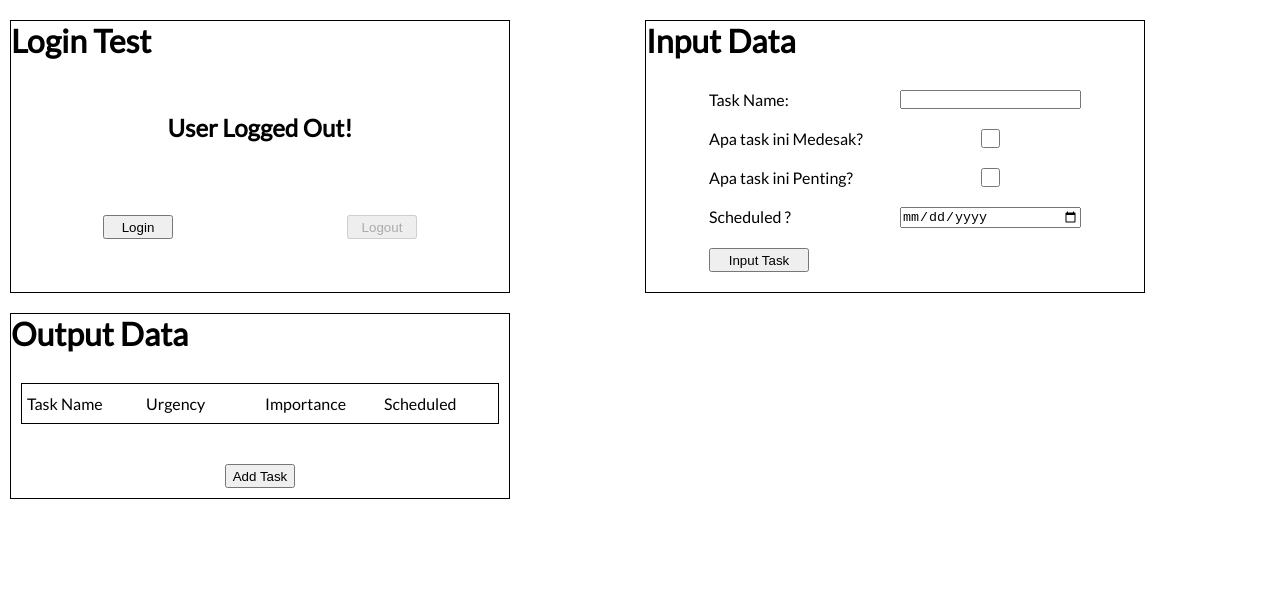
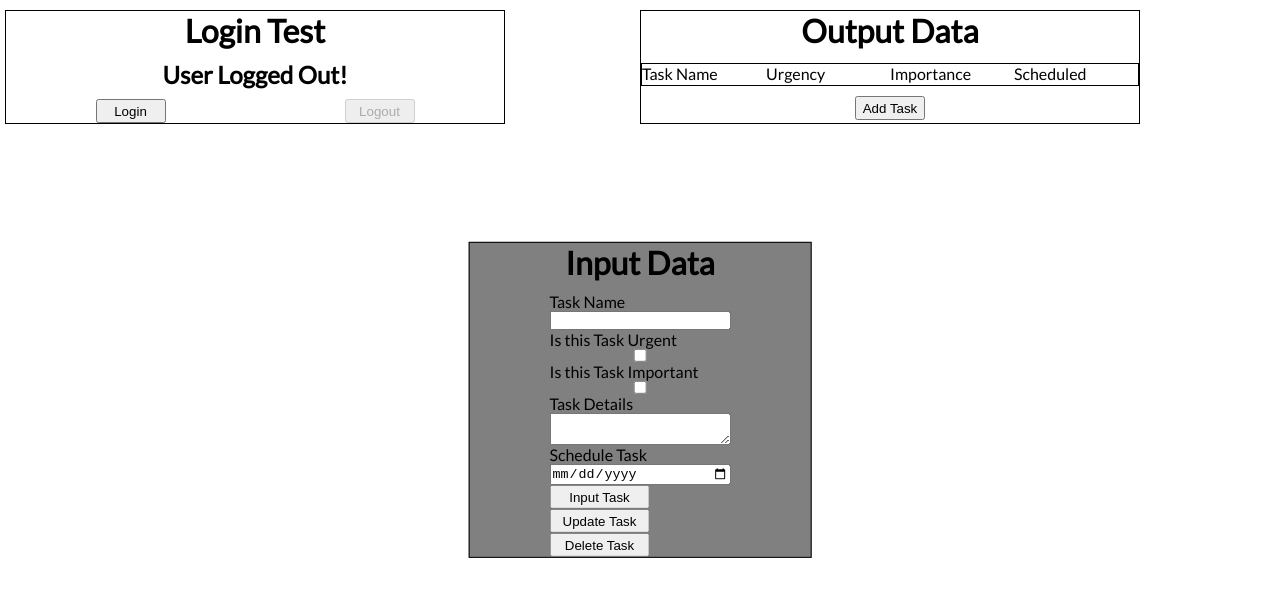
Before and after one commit to leafAlif/time-roster-backend, a website built with webpack: page src/index.html in a window 1280 px wide. Both pictures are taken after a click on the button "Add Task". Built offline with nearby package versions, Linux system fonts and the light colour scheme; some packages are replaced by stand-ins of ours; no server answers.

Commit message:
Implemented Popup system for Task Input Form

```diff
--- a/src/index.html
+++ b/src/index.html
@@ -20,21 +20,6 @@
     </div>
 
     <div class="container">
-      <h1 class="container-title">Input Data</h1>
-      <form class="task-input-form">
-        <label for="task_name">Task Name:</label>
-        <input type="text" id="task_name">
-        <label for="task_urgency">Apa task ini Medesak?</label>
-        <input type="checkbox" id="task_urgency">
-        <label for="task_importance">Apa task ini Penting?</label>
-        <input type="checkbox" id="task_importance">
-        <label for="task_schedule">Scheduled ?</label>
-        <input type="date" id="task_schedule">
-        <button id="input_task" type="button">Input Task</button>
-      </form>
-    </div>
-
-    <div class="container">
       <h1 class="container-title">Output Data</h1>
       <ul id="task_container" class="task-table">
         <div class="task-table-header task-data">
@@ -47,6 +32,35 @@
     </div>
     </div>
   </main>
+
+  <div id="task_form_container" class="container popup hidden">
+    <h1 class="container-title">Input Data</h1>
+    <form class="form">
+      <div class="form-element">
+        <label for="task_name">Task Name</label>
+        <input id="task_name" type="text">
+      </div>
+      <div class="form-element">
+        <label for="task_urgency">Is this Task Urgent</label>
+        <input id="task_urgency" type="checkbox">
+      </div>
+      <div class="form-element">
+        <label for="task_importance">Is this Task Important</label>
+        <input id="task_importance" type="checkbox">
+      </div>
+      <div class="form-element">
+        <label for="task-detail">Task Details</label>
+        <textarea id="task_detail"></textarea>
+      </div>
+      <div class="form-element">
+        <label for="task_schedule">Schedule Task</label>
+        <input id="task_schedule" type="date">
+      </div>
+      <button id="input_task" type="button">Input Task</button>
+      <button id="update_task" type="button">Update Task</button>
+      <button id="delete_task" type="button">Delete Task</button>
+    </form>
+  </div>
 </body>
 
 </html>
--- a/src/index.js
+++ b/src/index.js
@@ -4,6 +4,7 @@ import FIREBASECONFIG from './scripts/firebaseConfig';
 import loginHelper from './scripts/loginHelper';
 import './styles/main.css';
 import dbHelper from './scripts/dbHelper';
+import { addTaskBtn, mainElement, taskFormContainer } from './scripts/utils/dom-shortcut';
 
 window.addEventListener('load', () => {
   // Initialize Firebase
@@ -17,5 +18,14 @@ window.addEventListener('load', () => {
   // ===== Realtime DB System =====
   dbHelper(firebaseApp, auth);
 
-  // ===== TODO: Add Task Pop-up =====
+  // ===== Add Task Pop-up =====
+  mainElement.addEventListener('click', (e) => {
+    taskFormContainer.classList.add('hidden');
+    e.stopPropagation();
+  });
+
+  addTaskBtn.addEventListener('click', (e) => {
+    taskFormContainer.classList.remove('hidden');
+    e.stopPropagation();
+  });
 });
--- a/src/scripts/taskInputHelper.js
+++ b/src/scripts/taskInputHelper.js
@@ -1,4 +1,5 @@
 import {
+  taskDetail,
   taskImportance,
   taskName,
   taskSchedule,
@@ -10,6 +11,7 @@ const addTask = () => {
   const name = taskName.value;
   const urgency = taskUrgency.checked;
   const importance = taskImportance.checked;
+  const detail = taskDetail.value;
   const schedule = taskSchedule.value;
   const dateAdded = new Date().toDateString();
 
@@ -18,6 +20,7 @@ const addTask = () => {
     name,
     urgency,
     importance,
+    detail,
     schedule,
     dateAdded,
   };
--- a/src/scripts/utils/dom-shortcut.js
+++ b/src/scripts/utils/dom-shortcut.js
@@ -1,9 +1,17 @@
+const mainElement = document.querySelector('main');
+
 // Input Form DOM
+const taskFormContainer = document.getElementById('task_form_container');
 const taskName = document.getElementById('task_name');
 const taskUrgency = document.getElementById('task_urgency');
 const taskImportance = document.getElementById('task_importance');
+const taskDetail = document.getElementById('task_detail');
 const taskSchedule = document.getElementById('task_schedule');
+
+// TODO: Separate This
 const taskInputBtn = document.getElementById('input_task');
+const taskUpdateBtn = document.getElementById('update_task');
+const taskDeleteBtn = document.getElementById('delete_task');
 
 // Login DOM
 const loginStatus = document.getElementById('login_status');
@@ -13,14 +21,23 @@ const logoutButton = document.getElementById('logout_button');
 // Task Container DOM
 const taskListContainer = document.getElementById('task_container');
 
+// Add Task Button DOM
+const addTaskBtn = document.getElementById('add_task');
+
 export {
+  mainElement,
+  taskFormContainer,
   taskName,
   taskUrgency,
   taskImportance,
+  taskDetail,
   taskSchedule,
   taskInputBtn,
+  taskUpdateBtn,
+  taskDeleteBtn,
   loginStatus,
   loginButton,
   logoutButton,
   taskListContainer,
+  addTaskBtn,
 };
--- a/src/scripts/views/viewTemplate.js
+++ b/src/scripts/views/viewTemplate.js
@@ -1,4 +1,14 @@
 import { remove, ref } from 'firebase/database';
+import {
+  taskDeleteBtn,
+  taskDetail,
+  taskFormContainer,
+  taskImportance,
+  taskName,
+  taskSchedule,
+  taskUpdateBtn,
+  taskUrgency,
+} from '../utils/dom-shortcut';
 
 const removeTask = (db, uid, taskKey) => {
   remove(ref(db, `user/${uid}/tasks/${taskKey}`))
@@ -11,9 +21,24 @@ const removeTask = (db, uid, taskKey) => {
 };
 
 // TODO: Implement Add Task Popup
-const addItemPopup = (taskKey, db, uid) => {
+const openTask = (task, taskKey, db, uid) => {
+  taskName.value = task.name;
+  taskUrgency.checked = task.urgency;
+  taskImportance.checked = task.importance;
+  taskDetail.value = task.detail;
+  taskSchedule.value = task.schedule;
 
-}
+  // Temporary. Separate once everything works
+  taskDeleteBtn.addEventListener('click', (e) => {
+    removeTask(db, uid, taskKey);
+    e.stopPropagation();
+  });
+
+  taskUpdateBtn.addEventListener('click', (e) => {
+    console.log('task updated');
+    e.stopPropagation();
+  });
+};
 
 const taskItemTemplate = (task, taskKey, db, uid) => {
   const listContainer = document.createElement('li');
@@ -26,9 +51,11 @@ const taskItemTemplate = (task, taskKey, db, uid) => {
     <p>${task.dateAdded}<p>
   `;
 
-  listContainer.addEventListener('click', () => {
+  listContainer.addEventListener('click', (e) => {
     console.log(`${task.name} key is ${taskKey}`);
-    removeTask(db, uid, taskKey);
+    taskFormContainer.classList.remove('hidden');
+    openTask(task, taskKey, db, uid);
+    e.stopPropagation();
   });
 
   return listContainer;
--- a/src/styles/main.css
+++ b/src/styles/main.css
@@ -1,18 +1,13 @@
 @import url('https://fonts.googleapis.com/css2?family=Lato:ital,wght@0,100;0,300;0,400;1,100;1,300;1,400&display=swap');
 
 html {
+  font-family: 'Lato', sans-serif;
+}
+
+* {
   box-sizing: border-box;
   margin: 0;
   padding: 0;
-  font-family: 'Lato', sans-serif;
-}
-
-*,
-*:before,
-*:after {
-  margin: inherit;
-  padding: inherit;
-  box-sizing: inherit;
 }
 
 main {
@@ -38,8 +33,7 @@ button {
 }
 
 .container-title {
-  margin: 0;
-  padding: 0;
+  text-align: center;
   flex-basis: 100%;
 }
 
@@ -49,14 +43,18 @@ button {
   justify-content: space-around;
 }
 
-.task-input-form {
+/* Form Styling */
+.form {
   display: grid;
-  grid-template-columns: 1fr 1fr;
+}
+
+.form-element {
+  display: grid;
 }
 
 .task-table {
   display: grid;
-  width:100%;
+  width: 100%;
 }
 
 .task-data {
@@ -65,3 +63,16 @@ button {
   grid-template-columns: repeat(4, 1fr);
   cursor: pointer;
 }
+
+/* Reactive Styling */
+.popup {
+  position: absolute;
+  background: grey;
+  left: 50%;
+  top: 50%;
+  transform: translate(-50%, -50%);
+}
+
+.hidden {
+  display: none;
+}
```
Lines whose indentation alone changed are shown as unchanged.
